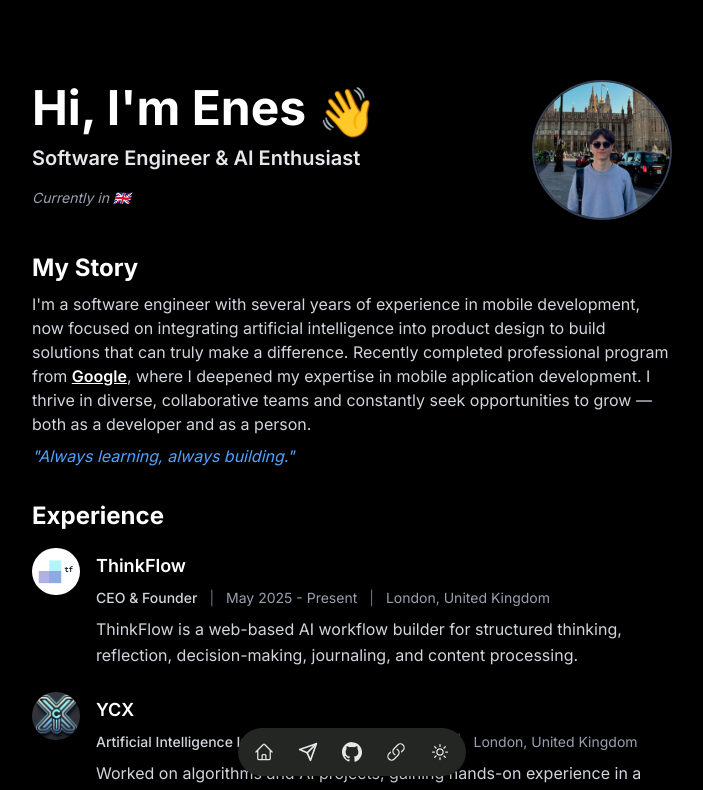
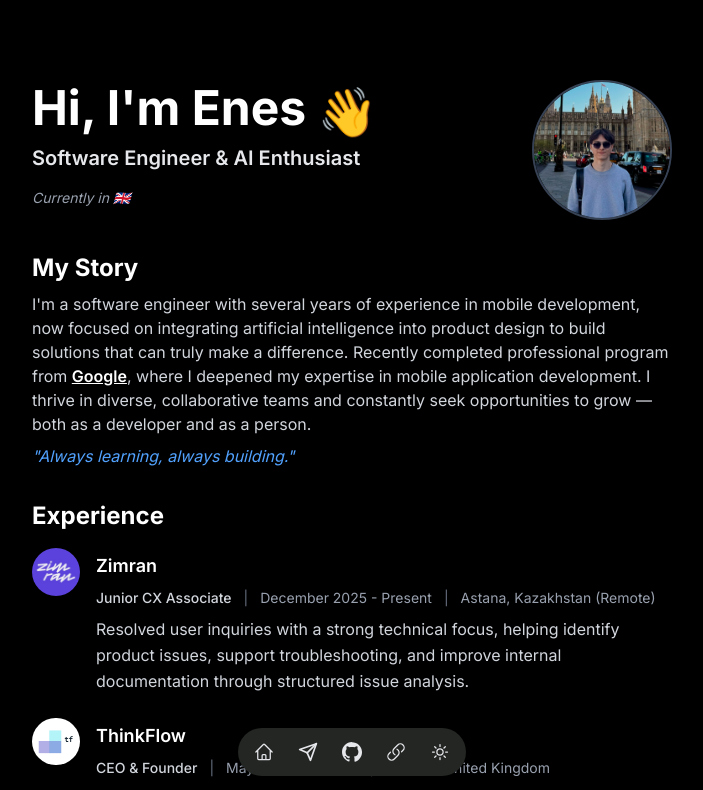
Before and after one commit to bluemadisonblue/my-website, a Next.js app: page / in a window 1280 px wide. Shown: the top 790 px of the page, without its empty margins (288-991 px from the left). Built offline with nearby package versions, Linux system fonts and the light colour scheme.

Commit message:
Add Zimran experience entry - Junior CX Associate

```diff
--- a/src/app/page.tsx
+++ b/src/app/page.tsx
@@ -2,6 +2,15 @@
 import Image from 'next/image';
 
 const experiences = [
+  {
+    company: 'Zimran',
+    logo: '/images/zimran_logo.jpeg',
+    logoLink: '#',
+    title: 'Junior CX Associate',
+    period: 'December 2025 - Present',
+    location: 'Astana, Kazakhstan (Remote)',
+    description: 'Resolved user inquiries with a strong technical focus, helping identify product issues, support troubleshooting, and improve internal documentation through structured issue analysis.'
+  },
   {
     company: 'ThinkFlow',
     logo: '/images/logo_new.jpeg',
@@ -92,8 +101,12 @@ export default function Home() {
                   <span className="font-medium text-gray-300">{exp.title}</span>
                   <span className="text-gray-500">|</span>
                   <span>{exp.period}</span>
-                  <span className="text-gray-500">|</span>
-                  <span>{exp.location}</span>
+                  {exp.location && (
+                    <>
+                      <span className="text-gray-500">|</span>
+                      <span>{exp.location}</span>
+                    </>
+                  )}
                 </div>
                 <div className="text-gray-300 text-base leading-relaxed mt-2">
                   {exp.description}
```
Also changed, not shown: public/images/zimran_logo.jpeg (added).
